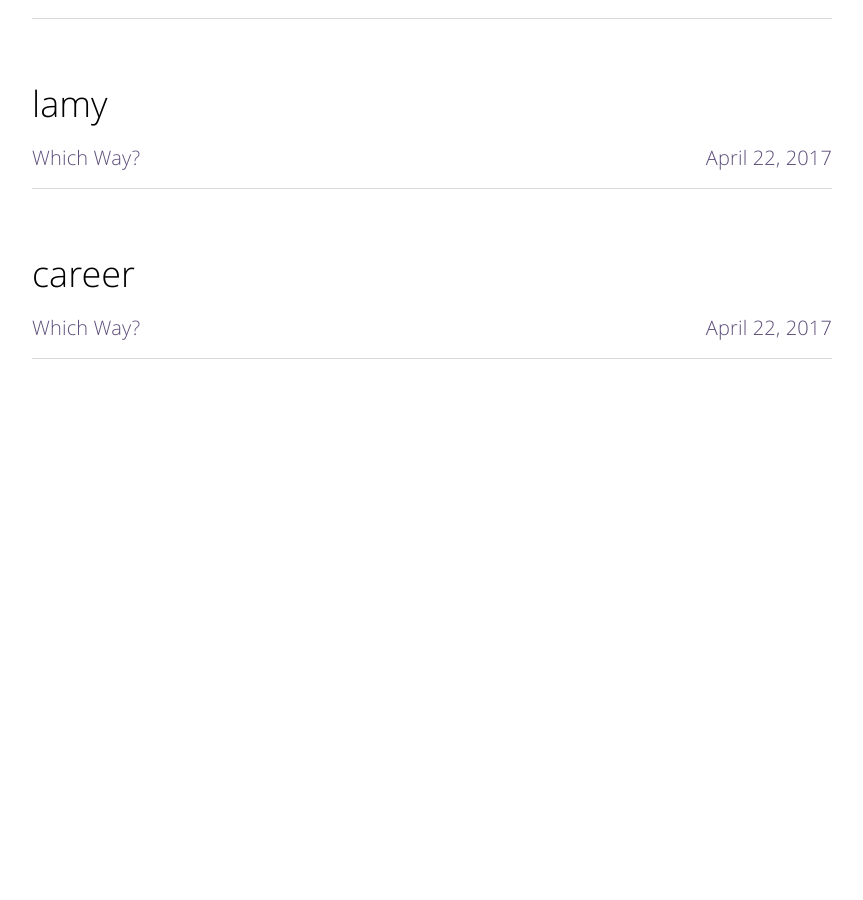
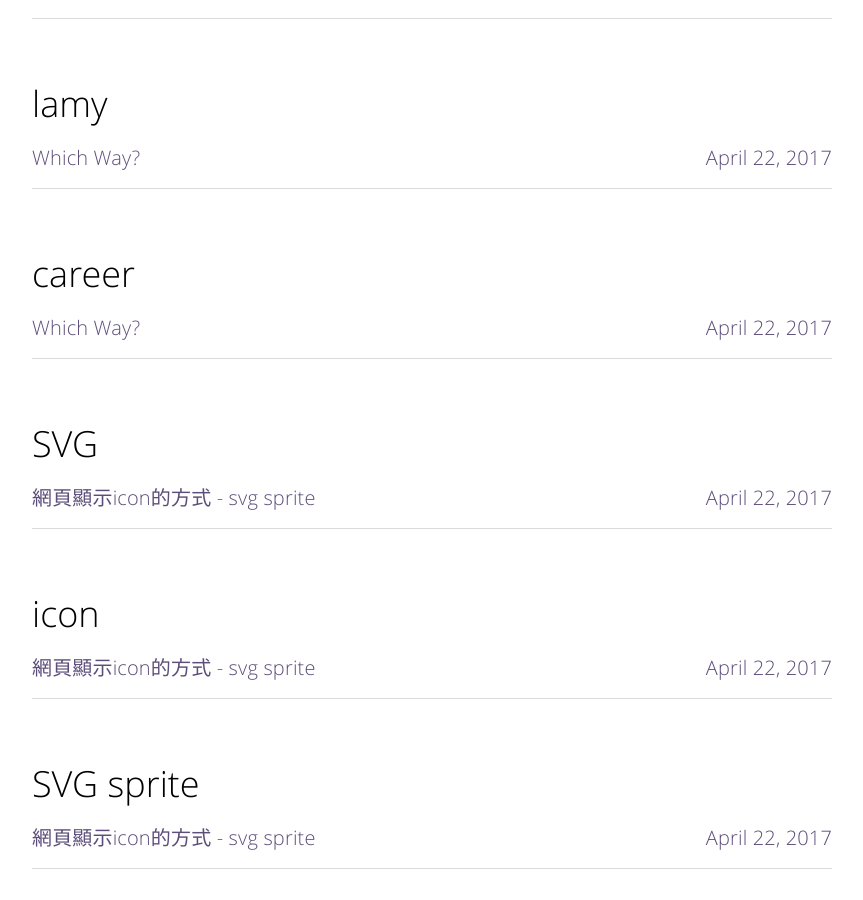
Before and after one commit to gitmaruneko/MaruWrite, a Jekyll site: the page built from tags.html, in a window 1280 px wide and 900 px high, scrolled down 2570 px. Shown: the whole window, without its empty margins (208-1071 px from the left). Built offline with Jekyll 4.4.1, drawn with Linux system fonts in a browser that asks for light colours; before the commit the page ends 2975 px from its top, so only the background shows below that.

Commit message:
Site updated: 2017-04-22 14:30

````diff
--- a/_includes/share.html
+++ b/_includes/share.html
@@ -13,8 +13,7 @@
     </a>
 
     <a aria-label="Share on Tumblr" href="https://www.tumblr.com/share?url={{ site.url }}{{ page.url }}"
-    onclick="window.open(this.href, 'google-plus-share', 'width=490,height=530');return false;" title="Share on Tumblr">
+    onclick="window.open(this.href, 'tumblr-share', 'width=490,height=530');return false;" title="Share on Tumblr">
         <svg class="icon icon-tumblr"><use xlink:href="#icon-tumblr"></use></svg>
     </a>
-
 </section>
--- a/_includes/svg-icons.html
+++ b/_includes/svg-icons.html
@@ -36,6 +36,10 @@
             <path class="path1" d="M18.001 14l-0 7.318c0 1.857-0.024 2.927 0.173 3.453 0.195 0.524 0.685 1.067 1.218 1.381 0.709 0.425 1.517 0.637 2.428 0.637 1.62 0 2.577-0.214 4.179-1.267v4.811c-1.366 0.642-2.558 1.019-3.666 1.279-1.109 0.258-2.308 0.388-3.596 0.388-1.463 0-2.327-0.184-3.45-0.552-1.124-0.371-2.083-0.9-2.876-1.579-0.795-0.685-1.344-1.413-1.652-2.182s-0.46-1.888-0.46-3.351v-11.222h-4.295v-4.531c1.256-0.408 2.661-0.993 3.556-1.755 0.899-0.764 1.618-1.678 2.16-2.748 0.543-1.067 0.917-2.429 1.121-4.079h5.159l-0 8h7.999v6h-7.999z"
             />
         </symbol>
+        <symbol id="icon-music" viewBox="0 0 32 32">
+            <path class="path1" d="M30 0h2v23c0 2.761-3.134 5-7 5s-7-2.239-7-5c0-2.761 3.134-5 7-5 1.959 0 3.729 0.575 5 1.501v-11.501l-16 3.556v15.444c0 2.761-3.134 5-7 5s-7-2.239-7-5c0-2.761 3.134-5 7-5 1.959 0 3.729 0.575 5 1.501v-19.501l18-4z"
+            />
+        </symbol>
         <symbol id="icon-github-alt" viewBox="0 0 951 1024">
             <path class="path1" d="M365.714 694.857q0 22.857-7.143 46.857t-24.571 43.429-41.429 19.429-41.429-19.429-24.571-43.429-7.143-46.857 7.143-46.857 24.571-43.429 41.429-19.429 41.429 19.429 24.571 43.429 7.143 46.857zM731.429 694.857q0 22.857-7.143 46.857t-24.571 43.429-41.429 19.429-41.429-19.429-24.571-43.429-7.143-46.857 7.143-46.857 24.571-43.429 41.429-19.429 41.429 19.429 24.571 43.429 7.143 46.857zM822.857 694.857q0-68.571-39.429-116.571t-106.857-48q-23.429 0-111.429 12-40.571 6.286-89.714 6.286t-89.714-6.286q-86.857-12-111.429-12-67.429 0-106.857 48t-39.429 116.571q0 50.286 18.286 87.714t46.286 58.857 69.714 34.286 80 16.857 85.143 4h96q46.857 0 85.143-4t80-16.857 69.714-34.286 46.286-58.857 18.286-87.714zM950.857 594.286q0 118.286-34.857 189.143-21.714 44-60.286 76t-80.571 49.143-97.143 27.143-98 12.571-95.429 2.571q-44.571 0-81.143-1.714t-84.286-7.143-87.143-17.143-78.286-29.429-69.143-46.286-49.143-65.714q-35.429-70.286-35.429-189.143 0-135.429 77.714-226.286-15.429-46.857-15.429-97.143 0-66.286 29.143-124.571 61.714 0 108.571 22.571t108 70.571q84-20 176.571-20 84.571 0 160 18.286 60-46.857 106.857-69.143t108-22.286q29.143 58.286 29.143 124.571 0 49.714-15.429 96 77.714 91.429 77.714 227.429z"
             />
--- /dev/null
+++ b/_posts/2017-04-22-addSVGIcon.md
@@ -0,0 +1,110 @@
+---
+layout: post
+title:  "網頁顯示icon的方式 - svg sprite"
+image: ''
+date: 2017-04-22 14:30
+tags:
+- SVG
+- icon
+- SVG sprite
+description: ''
+categories:
+- learning
+- web
+serie:
+---
+
+<figure class="foto-legenda">
+	<img src="{{"/assets/img/maruIMG/0422/Tumblr.png"}}">
+</figure>
+
+昨天比較了一下個社交平台, 發現 [**Tumblr**](https://www.tumblr.com/) 是個很棒的地方<br />
+除了有類似**Instagram**那種追蹤方式以外<br />
+他將貼文分成很多類, 每種類有不同的顯示方式<br />
+在使用者體驗上真的很貼心<br />
+(於是乎又多了一個小天地)
+
+今天的練習即是在文章內文加上**share**的功能<br />
+(因為我寫好後要分享至**Tumblr**嘛, 哈哈)<br />
+
+原本以為Icon和圖片一樣, 都是設定好檔案路徑後就可以顯示在網頁上<br />
+後來發現這不知道是幾百年前的觀念了 XDD<br />
+
+現在廣泛使用的方式為 **SVG** **sprite**<br />
+透過某些工具將圖檔轉化為一連串的編碼(程式碼?)後, 放入到HTML內使用<br />
+這樣做的好處是可以免於圖片失真的狀況<br />
+也可以減少讀圖檔時的HTTP request <br />
+
+[IcoMoon](https://icomoon.io/#home)有蠻多不錯的免費圖標可以使用<br />
+以此網站提供的圖標當例子做個紀錄<br />
+
+1.選擇好想要的圖檔後, 點選下方的**Generate SVG & More**<br />
+<figure class="foto-legenda">
+	<img src="{{"/assets/img/maruIMG/0422/00-1.png"}}"  width="640" height="400" style="border:3px #5d4d7a dashed;">
+</figure>
+2.點選上方的Preference匯出設定<br />
+<figure class="foto-legenda">
+	<img src="{{"/assets/img/maruIMG/0422/00-2.png"}}"  width="400" height="200" style="border:3px #5d4d7a dashed;">
+</figure>
+
+3.再點選下方**Download**後, 就能得到一包含PNG和轉化為編碼的檔案<br />
+<figure class="foto-legenda">
+	<img src="{{"/assets/img/maruIMG/0422/03-1.png"}}"  width="270" height="70" style="border:3px #5d4d7a dashed;">
+</figure>
+
+4.或者若你不想匯出想直接使用, 可以直接在圖標處點選**<>Get Code**<br />
+<figure class="foto-legenda">
+	<img src="{{"/assets/img/maruIMG/0422/02.png"}}"  width="500" height="350" style="border:3px #5d4d7a dashed;">
+</figure>
+
+點選後會跳出一個程式碼視窗, 再針對需求複製內容到你的HTML內
+<figure class="foto-legenda">
+	<img src="{{"/assets/img/maruIMG/0422/03.png"}}"  width="400" height="300" style="border:3px #5d4d7a dashed;">
+</figure>
+---
+* 轉化後的編碼大約長這樣
+
+```html
+<symbol id="icon-facebook" viewBox="0 0 585 1024">
+    <path class="path1" d="M548 6.857v150.857h-89.714q-49.143 0-66.286 20.571t-17.143 61.714v108h167.429l-22.286 169.143h-145.143v433.714h-174.857v-433.714h-145.714v-169.143h145.714v-124.571q0-106.286 59.429-164.857t158.286-58.571q84 0 130.286 6.857z"
+    />
+</symbol>
+<symbol
+	<!--...-->
+</symbol>
+```
+儲存多段svg編碼的檔案, 可以視為一個容器, <br />
+各個圖標會以symbol tag分開<br />
+外部使用則以id去呼叫即可<br />
+
+呼叫範例如下 : <br />
+```html
+<svg class="icon icon-music">
+	<use xlink:href="#icon-music"></use>
+</svg>
+```
+如果使用許多圖檔, 那麼上方的容器檔案會非常冗長 <br />
+於是便出現了SVG sprite的做法<br />
+剛剛匯出的那包圖檔會有一個**sprite.svg**<br />
+等同上方提到的容器檔案<br />
+裡面也會有匯出圖檔的對應id : <br />
+<figure class="foto-legenda">
+	<img src="{{"/assets/img/maruIMG/0422/05.png"}}"  width="640" height="450">
+</figure>
+使用時在HTML設定此svg file, 再呼叫對應的圖標id就可以了<br />
+呼叫範例如下 : <br />
+```html
+<svg class="icon" xmlns="http://www.w3.org/2000/svg">
+    <use xlink:href="mySpriteIcon.svg#icon-music"></use>
+</svg>
+```
+
+### Share功能就做好啦~~~
+(當然還要設定點擊後的對應行為啦, 不是只加圖標就好)
+<figure class="foto-legenda">
+	<img src="{{"/assets/img/maruIMG/0422/04.png"}}"  width="400" height="150" style="border:3px #5d4d7a dashed;">
+</figure>
+
+
+如果是直接使用iconmoon那包的話, 要記得移除寬高XY這些設定, <br />
+才能在CSS內對圖標另做樣式處理<br />
````
Also changed, not shown: assets/img/maruIMG/0422/00-1.png (added), assets/img/maruIMG/0422/00-2.png (added), assets/img/maruIMG/0422/01.png (added), assets/img/maruIMG/0422/02.png (added), assets/img/maruIMG/0422/03-1.png (added), assets/img/maruIMG/0422/03.png (added), assets/img/maruIMG/0422/04.png (added), assets/img/maruIMG/0422/05.png (added), assets/img/maruIMG/0422/Tumblr.png (added).
